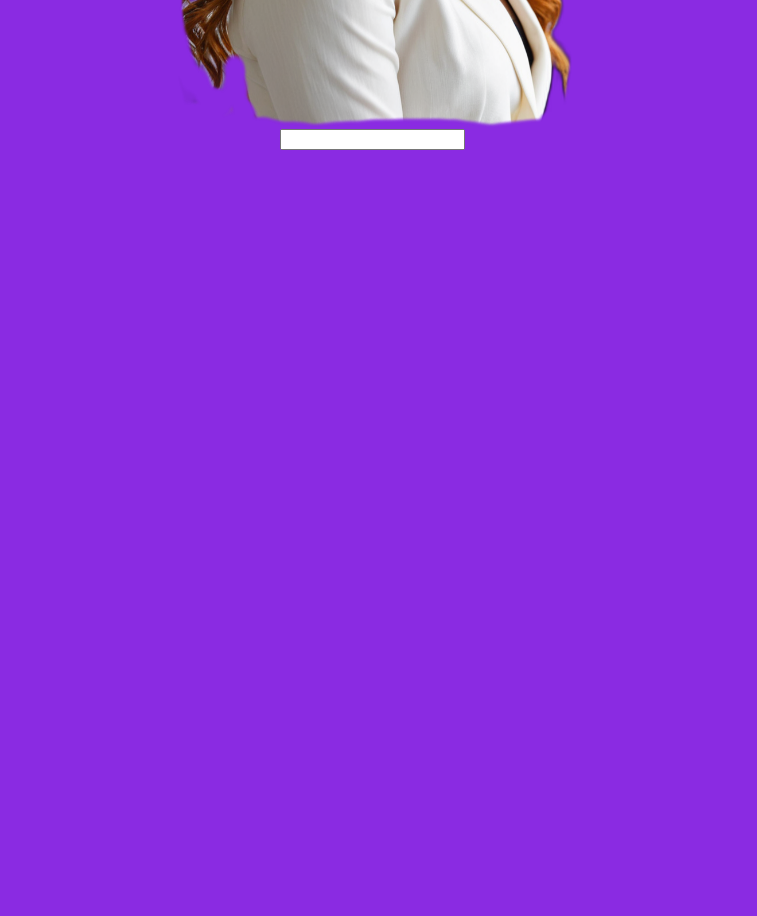
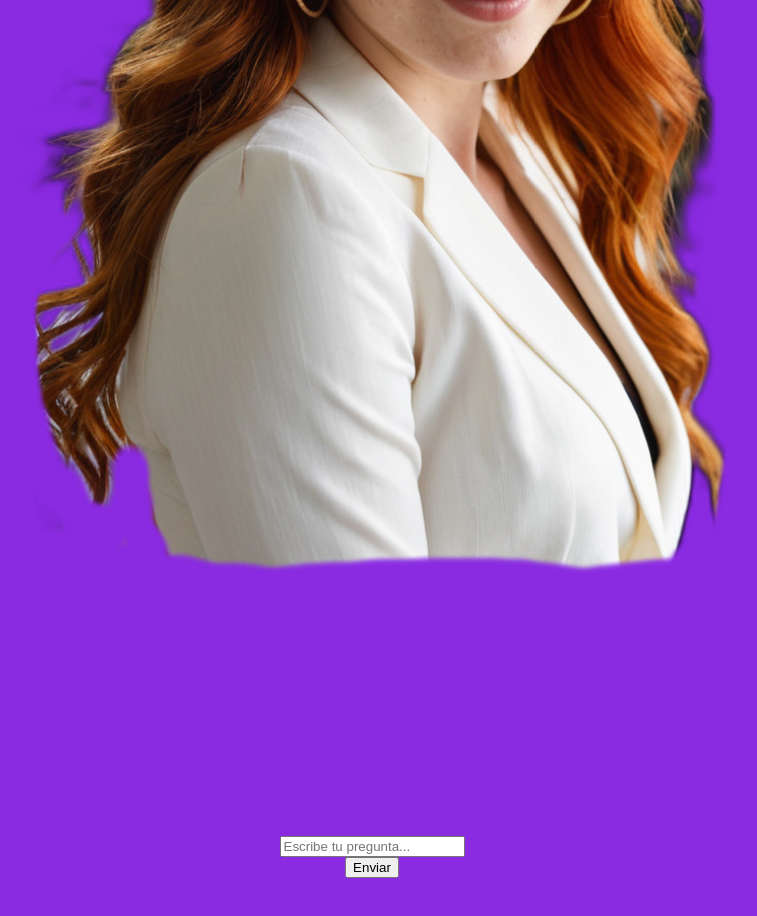
Before and after one commit to joaquin-daruich/English-Teacher, a React (Vite) app: page / in a window 1280 px wide. Shown: the part 500-1416 px from the top of the page, without its empty margins (268-1025 px from the left). Before the commit the page ends 800 px from the top, so only its background shows below. Built offline with nearby package versions, Linux system fonts and the light colour scheme.

Commit message:
add audio

```diff
--- a/src/App.jsx
+++ b/src/App.jsx
@@ -1,41 +1,124 @@
-
-import { useEffect, useState } from 'react'
+import { useEffect, useState, useRef } from 'react'
 import './App.css'
 
 function App() {
-const [ImagenTeacher, setImagenTeacher] =  useState('/Teacher-saludando.png')
-const TextoParaIa = ['']
-const CrearTextoParaIa = (e) => {
-TextoParaIa[0] = e.target.value
+  // Estado de las imágenes
+  const [imagenTeacher, setImagenTeacher] = useState('/Teacher-saludando.png')
+
+  // Estado del chat
+  const [inputValue, setInputValue] = useState('')
+  const [respuestaIA, setRespuestaIA] = useState('')
+  const [cargando, setCargando] = useState(false)
+  const [cargandoAudio, setCargandoAudio] = useState(false)
+
+  // Ref para el audio
+  const audioRef = useRef(null)
+
+  // Palabras clave simples para cambiar la expresión (para mostrar lógica básica al empleador)
+  const obtenerExpresion = (texto) => {
+    const t = texto.toLowerCase()
+    if (t.includes('feliz') || t.includes('gracias') || t.includes('bueno')) return 'alegre'
+    if (t.includes('ayuda') || t.includes('no entiendo') || t.includes('duda')) return 'dudando'
+    if (t.includes('triste') || t.includes('mal') || t.includes('duelo')) return 'triste'
+    if (t.includes('consuelo') || t.includes('lindo')) return 'consoladora'
+    return 'saludando' // Default
   }
-const expresiones = ['alegre', 'dudando', 'triste' , 'consoladora']
 
+  const manejarEnvio = async (e) => {
+    e.preventDefault()
+    if (!inputValue.trim()) return
 
-const CambiarImagen =  (expresion) => {
-  if (expresiones.includes(expresion)) {
-    setImagenTeacher('/Teacher-'+ expresion + '.jpg')
+    setCargando(true)
+    setRespuestaIA('') // Limpiar respuesta anterior
+
+    try {
+      // 1. Llamar a Teacher Lily (Groq)
+      const resText = await fetch('/.netlify/functions/teacher-chat', {
+        method: 'POST',
+        headers: { 'Content-Type': 'application/json' },
+        body: JSON.stringify({ question: inputValue }),
+      })
+
+      const dataText = await resText.json()
+
+      if (dataText.reply) {
+        setRespuestaIA(dataText.reply)
+
+        // 2. Cambiar imagen basada en la respuesta (Lógica simple)
+        const expresion = obtenerExpresion(dataText.reply)
+        setImagenTeacher(`/Teacher-${expresion}.jpg`)
+
+        // 3. Generar Audio con el texto de la respuesta
+        setCargandoAudio(true)
+        const resAudio = await fetch('/.netlify/functions/generate-audio', {
+          method: 'POST',
+          headers: { 'Content-Type': 'application/json' },
+          body: JSON.stringify({ text: dataText.reply }),
+        })
+
+        const dataAudio = await resAudio.json()
+
+        if (dataAudio.audioBase64) {
+          // Convertir base64 a Blob URL para reproducir
+          const byteCharacters = atob(dataAudio.audioBase64)
+          const byteNumbers = new Array(byteCharacters.length)
+          for (let i = 0; i < byteCharacters.length; i++) {
+            byteNumbers[i] = byteCharacters.charCodeAt(i)
+          }
+          const byteArray = new Uint8Array(byteNumbers)
+          const blob = new Blob([byteArray], { type: 'audio/mpeg' })
+          const audioUrl = URL.createObjectURL(blob)
+
+          // Reproducir
+          if (audioRef.current) {
+            audioRef.current.src = audioUrl
+            audioRef.current.play()
+          }
+        }
+      }
+    } catch (err) {
+      console.error("Error:", err)
+      alert("Hubo un error conectando con la profesora.")
+    } finally {
+      setCargando(false)
+      setCargandoAudio(false)
     }
   }
 
-const RecibirTextoYPreguntarExpresion =  (texto) => {
-  CambiarImagen(texto)
-}
-
-const HacerPregunta =  (e) => {
-  e.preventDefault(),
-  RecibirTextoYPreguntarExpresion(TextoParaIa[0])
-}
   return (
     <>
       <div className='banner'>
         <h1 className='Titulo'>English Teacher con IA</h1>
       </div>
-<div>
-<form className='hablarConTeacher' action="submit" onSubmit={HacerPregunta}>
-  <img src={ImagenTeacher} className='EnglishTeacher'></img>
-  <input onChange={CrearTextoParaIa} type="text" />
+
+      <div style={{ textAlign: 'center', marginTop: '20px' }}>
+        <img src={imagenTeacher} alt="Teacher" className='EnglishTeacher' />
+
+        <form className='hablarConTeacher' onSubmit={manejarEnvio}>
+          <input
+            value={inputValue}
+            onChange={(e) => setInputValue(e.target.value)}
+            type="text"
+            placeholder="Escribe tu pregunta..."
+            disabled={cargando}
+          />
+          <button type="submit" disabled={cargando}>
+            {cargando ? 'Pensando...' : 'Enviar'}
+          </button>
         </form>
 
+        {/* Mostrar respuesta */}
+        {respuestaIA && (
+          <div style={{ marginTop: '20px', padding: '10px', background: '#f0f0f0', borderRadius: '8px' }}>
+            <strong>Teacher Lily dice:</strong><br/>
+            {respuestaIA}
+          </div>
+        )}
+
+        {/* Elemento de audio oculto */}
+        <audio ref={audioRef} controls style={{ display: 'none' }} />
+
+        {cargandoAudio && <p>🔊 Generando voz...</p>}
       </div>
     </>
   )
```
Also changed, not shown: 2 other files (tests, documents, lock files or other folders). Lines whose indentation alone changed are shown as unchanged.
